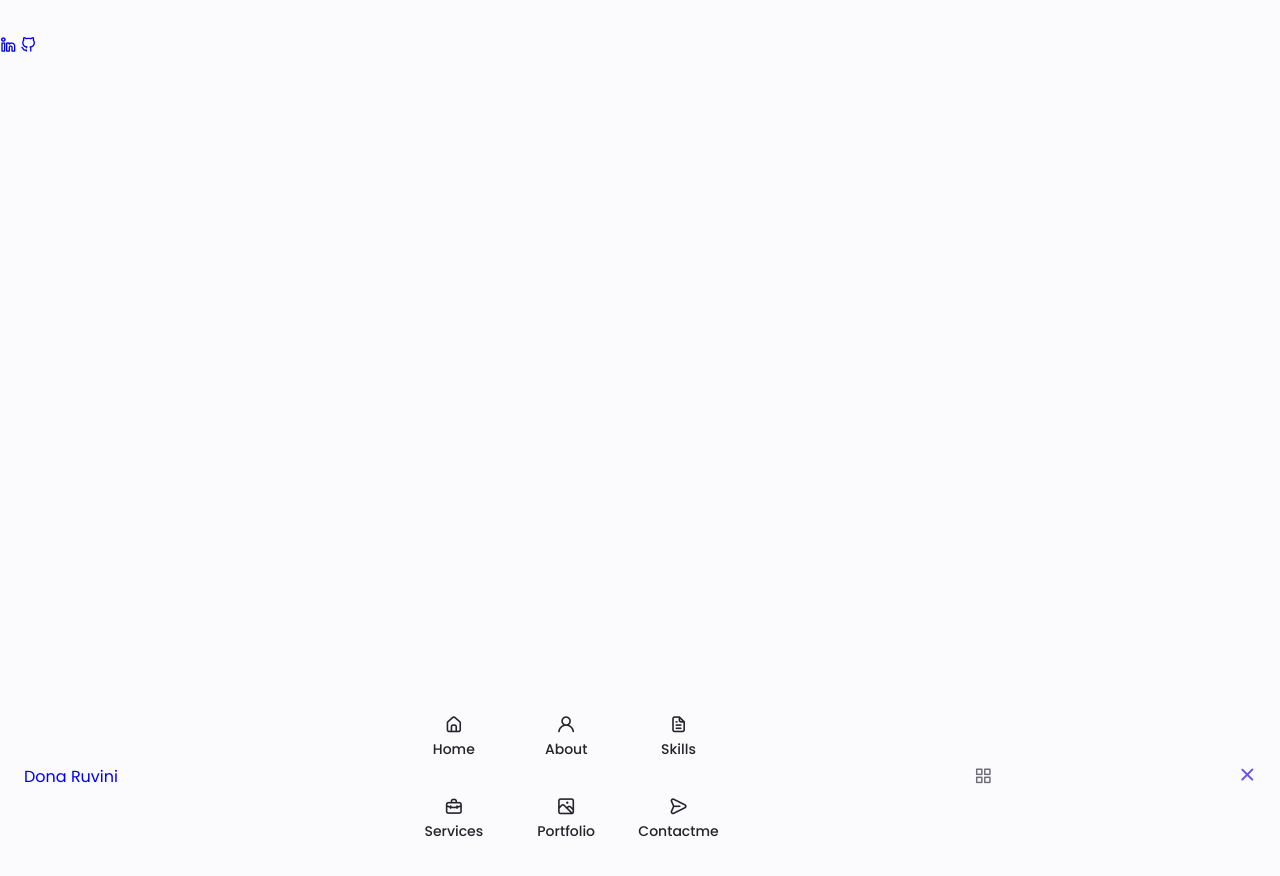
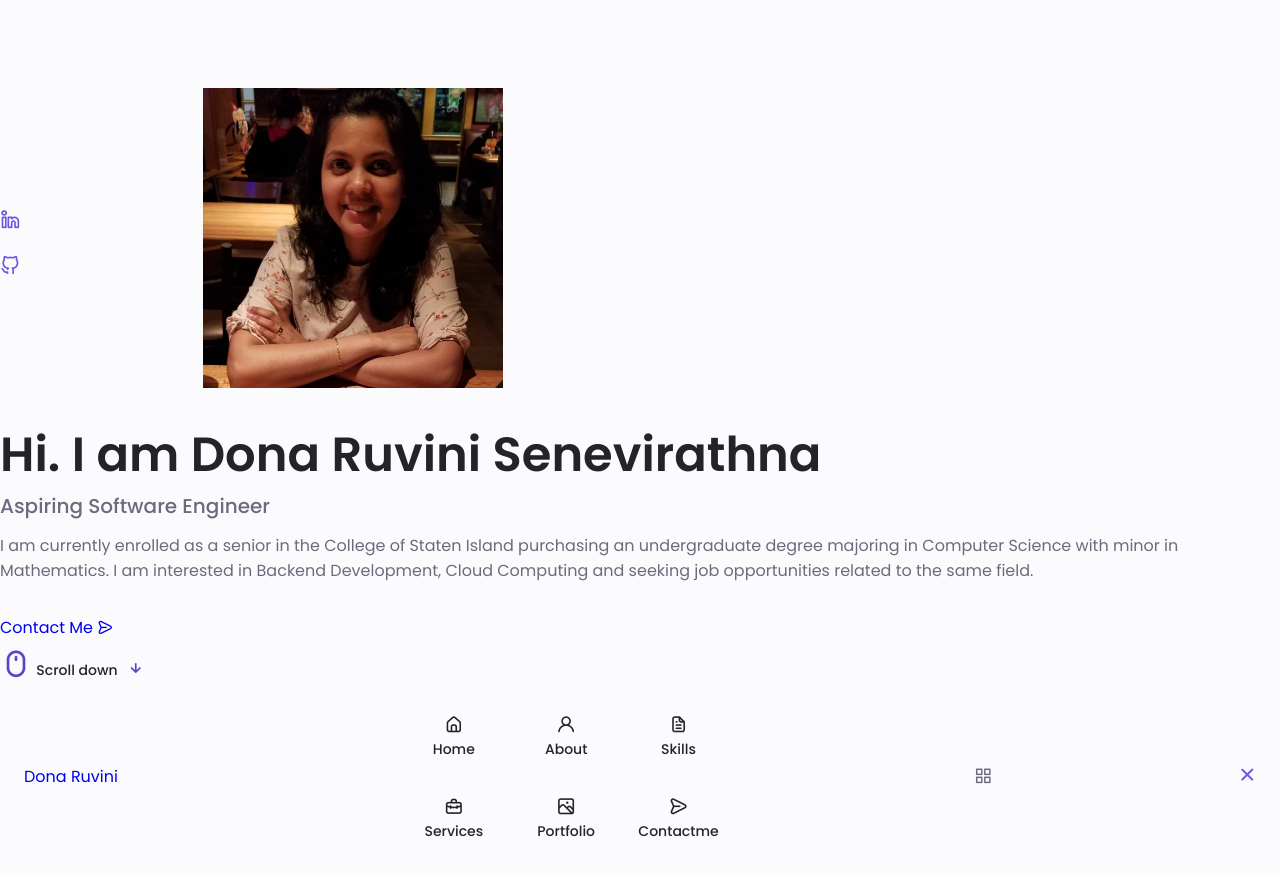
Before and after one commit to ruviniruvi/Portfolio, a plain HTML site: page index.html in a window 1280 px wide. Shown: the top 876 px of the page. Drawn offline with nearby package versions, Linux system fonts and the light colour scheme.

Commit message:
Added features to the Home page.

```diff
--- a/assets/css/style.css
+++ b/assets/css/style.css
@@ -19,7 +19,7 @@
     --text-color-light:hsl(var(--hue-color), 8%, 65%) ;
     --input-color: hsl(var(--hue-color), 70%, 96%) ;
     --body-color: hsl(var(--hue-color), 60%, 99%);
-    --container-color: #fff ;
+    --container-color: #E4B5B2 ;
 
     /*========== Font and typography ==========*/
     --body-font: 'Poppins', sans-serif; ;
@@ -244,7 +244,81 @@ text-align: center;
 
 
 /*==================== HOME ====================*/
+.home_container{
+    gap: 1rem;
+}
 
+.home_content{
+    grid-template-columns: .5fr 3fr;
+    padding-top: 3.5rem;
+    align-items: center;
+}
+
+.home_social{
+    display: grid;
+    grid-template-columns: max-content;
+    row-gap: 1rem;
+}
+.home_social-icon{
+    font-size: 1.25rem;
+    color: var(--first-color);
+}
+
+.home_social-icon:hover{
+
+    color: var(--first-color-alt);
+}
+
+.home_img{
+    width: 300px;
+
+}
+.home_data{
+    grid-column: 1/3;
+}
+.home_title{
+    font-size: var(--big-font-size);
+
+}
+
+.home_subtitle{
+    font-size: var(--h3-font-size);
+    color: var(--text-color);
+    font-weight: var(--font-medium);
+    margin-bottom: var(--mb-0-75);
+
+}
+
+.home_description{
+    margin-bottom: var(--mb-2);
+
+}
+.home_scroll{
+
+}
+.home_scroll-button{
+    color: var(--first-color-alt);
+    transition: .3s;
+
+
+}
+.home_scroll-button:hover{
+    transition: translateY(0.25rem);
+}
+.home_scroll-mouse{
+    font-size: 2rem;
+
+}
+.home_scroll-name{
+    font-size: var(--small-font-size);
+    color: var(--title-color);
+    font-weight: var(--font-medium);
+    margin-right: var(--mb-0-25);
+}
+
+.home_scroll-arrow{
+    font-size: 1.25rem;
+}
 
 /*==================== BUTTONS ====================*/
 
--- a/index.html
+++ b/index.html
@@ -80,8 +80,30 @@
                             </a>
                         </div>
                         <div class="home_img">
+                            <img src="assets/img/IMG_20200311_225729_163.jpg"/>
 
                         </div>
+
+                        <div class="home_data">
+                            <h1 class="home_title">Hi. I am Dona Ruvini Senevirathna</h1>
+                            <h3 class="home_subtitle">Aspiring Software Engineer</h3>
+                            <p class="home_description">I am currently enrolled as a senior in the College of Staten Island purchasing an undergraduate degree majoring in Computer Science with minor in Mathematics. I am interested in Backend Development, Cloud Computing and seeking job opportunities related to the same field.
+
+                                </p>
+                                <a href="#contact" class="button button--flex">
+                                   Contact Me <i class="uil uil-message button_icon"></i>
+                                </a>
+
+                        </div>
+                    </div>
+
+                    <div class="home_scroll">
+                        <a href="#about" class="home_scroll-button button--flex">
+                           <i class="uil uil-mouse-alt home_scroll-mouse"></i>
+                           <span class="home_scroll-name">Scroll down</span>
+                           <i class="uil uil-arrow-down home_scroll-arrow"></i>
+
+                        </a>
                     </div>
                 </div>
             </section>
```
Also changed, not shown: assets/img/IMG_20200311_225729_163.jpg (added), assets/img/blob.svg (added).
